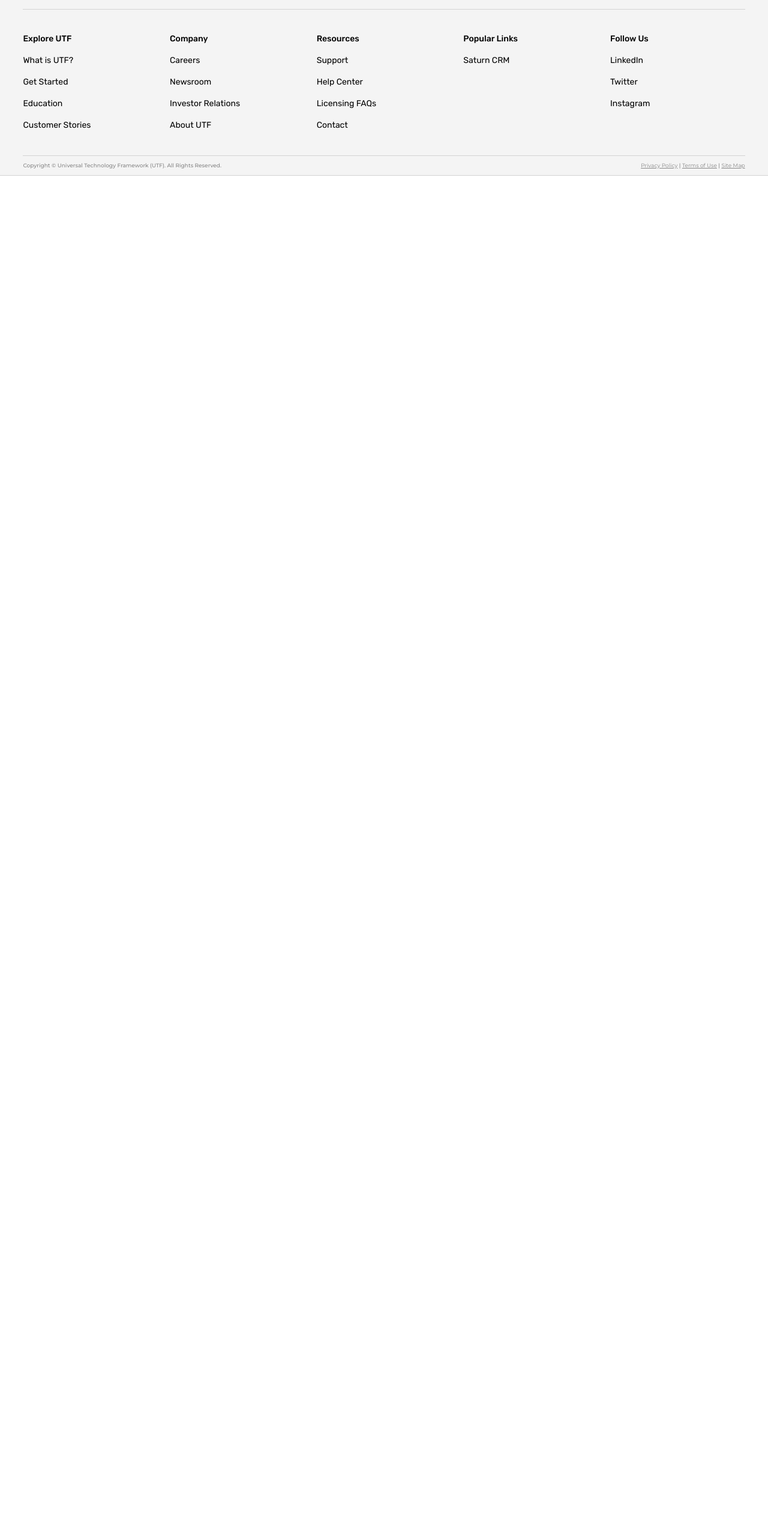
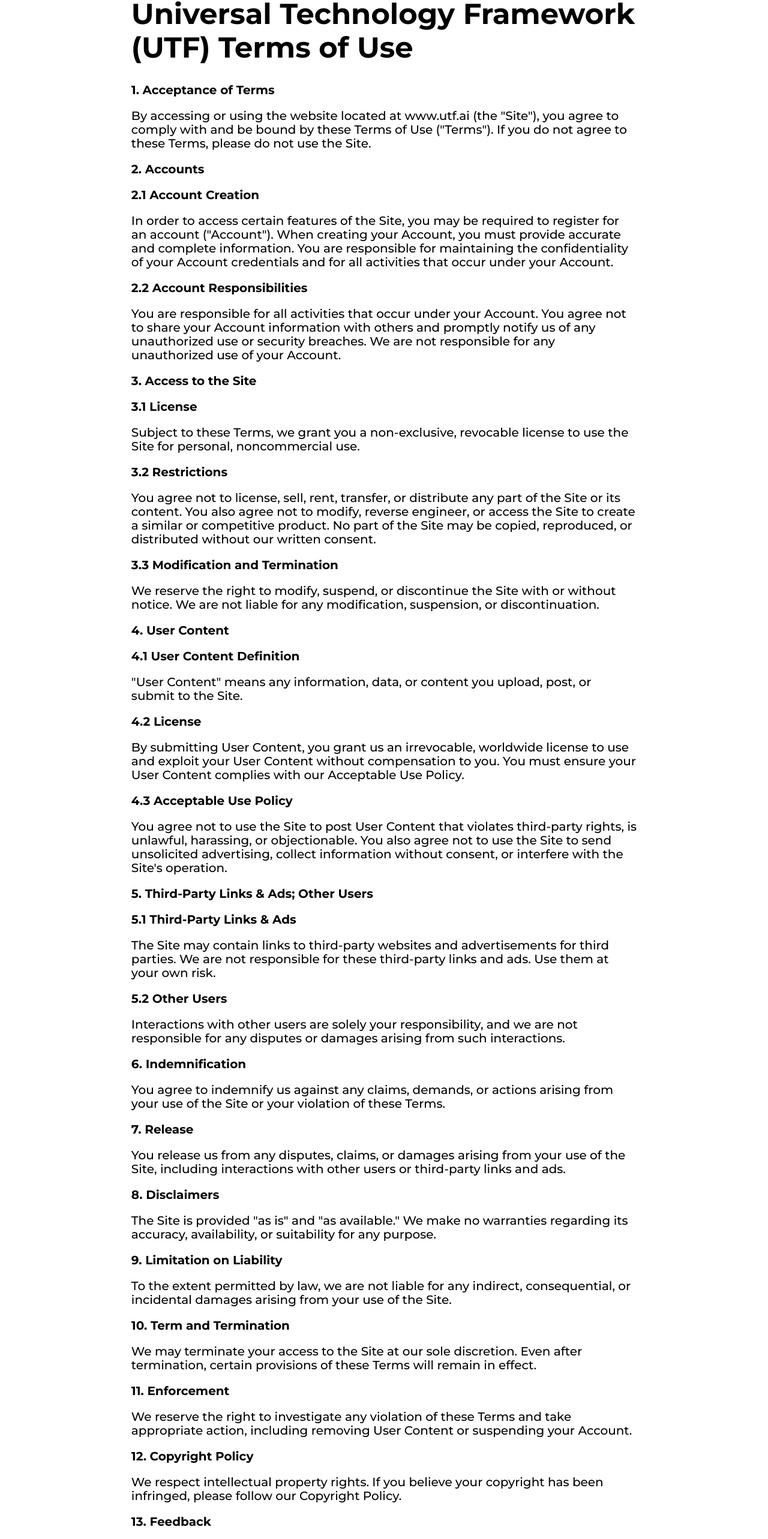
Before and after one commit to fconiglione/utf_website, a React (Create React App) app: page /terms-of-use in a window 1280 px wide. Shown: the part 179-2745 px from the top of the page at 60% size. Before the commit the page ends 800 px from the top, so only its background shows below. Built offline with nearby package versions, Linux system fonts and the light colour scheme.

Commit message:
created the terms of use policy

```diff
--- a/src/App.js
+++ b/src/App.js
@@ -7,7 +7,8 @@ import SmallFooter from "./components/SmallFooter";
 import SmallHeader from "./components/SmallHeader";
 import { BrowserRouter, Route, Routes } from 'react-router-dom';
 import Home from "./pages/Home";
-import Privacy from "./pages/Privacy";
+import PrivacyPolicy from "./pages/Privacy-Policy";
+import TermsOfUse from "./pages/Terms-Of-Use";
 
 function App() {
     return (
@@ -17,6 +18,8 @@ function App() {
                 <SmallHeader />
                 <Routes>
                     <Route path="/" element={<Home />} />
+                    <Route path="/privacy-policy" element={<PrivacyPolicy />} />
+                    <Route path="/terms-of-use" element={<TermsOfUse />} />
                 </Routes>
                 <LargeFooter />
                 <SmallFooter />
--- a/src/pages/Privacy.js
+++ b/src/pages/Privacy-Policy.js
@@ -1,7 +1,7 @@
 import React from "react";
 import "../styles/privacy.css";
 
-function Privacy () {
+function PrivacyPolicy () {
     return (
         <main>
             <section className="privacy-policy">
@@ -55,6 +55,8 @@ function Privacy () {
                     <p className="bold">9. International Transfers</p>
                     <p>Your information may be transferred to or accessed in jurisdictions with varying data protection levels, including the United States and Canada. We use Standard Contractual Clauses or Privacy Shield, where applicable, to protect your data during international transfers.</p>
                     <p className="bold">10. Children</p>
+                    <p>Our website is not intended for users under the age of 13. If you are under 13, do not provide your information.</p>
+                    <p className="bold">11. Contact Us</p>
                     <p>If you have questions or concerns about this Privacy Policy, please contact us at <a href="mailto:legal@utf.ai">legal@utf.ai</a>.</p>
                 </div>
                 <div>
@@ -65,4 +67,4 @@ function Privacy () {
     );
 }
 
-export default Privacy;
+export default PrivacyPolicy;
--- /dev/null
+++ b/src/pages/Terms-Of-Use.js
@@ -0,0 +1,124 @@
+import React from "react";
+import "../styles/terms-of-use.css";
+
+function TermsOfUse () {
+    return (
+        <main>
+            <section className="terms-of-use">
+                <div>
+                    <h1 className="bold">Universal Technology Framework (UTF) Terms of Use</h1>
+                </div>
+                <div>
+                    <p className="bold">1. Acceptance of Terms</p>
+                    <p>
+                        By accessing or using the website located at www.utf.ai (the "Site"), you agree to comply with and be bound by these Terms of Use ("Terms"). If you do not agree to these Terms, please do not use the Site.
+                    </p>
+                    <p className="bold">2. Accounts</p>
+                    <p className="bold">2.1 Account Creation</p>
+                    <p>
+                        In order to access certain features of the Site, you may be required to register for an account ("Account"). When creating your Account, you must provide accurate and complete information. You are responsible for maintaining the confidentiality of your Account credentials and for all activities that occur under your Account.
+                    </p>
+                    <p className="bold">2.2 Account Responsibilities</p>
+                    <p>
+                        You are responsible for all activities that occur under your Account. You agree not to share your Account information with others and promptly notify us of any unauthorized use or security breaches. We are not responsible for any unauthorized use of your Account.
+                    </p>
+                    <p className="bold">3. Access to the Site</p>
+                    <p className="bold">3.1 License</p>
+                    <p>
+                        Subject to these Terms, we grant you a non-exclusive, revocable license to use the Site for personal, noncommercial use.
+                    </p>
+                    <p className="bold">3.2 Restrictions</p>
+                    <p>
+                        You agree not to license, sell, rent, transfer, or distribute any part of the Site or its content. You also agree not to modify, reverse engineer, or access the Site to create a similar or competitive product. No part of the Site may be copied, reproduced, or distributed without our written consent.
+                    </p>
+                    <p className="bold">3.3 Modification and Termination</p>
+                    <p>
+                        We reserve the right to modify, suspend, or discontinue the Site with or without notice. We are not liable for any modification, suspension, or discontinuation.
+                    </p>
+                    <p className="bold">4. User Content</p>
+                    <p className="bold">4.1 User Content Definition</p>
+                    <p>
+                        "User Content" means any information, data, or content you upload, post, or submit to the Site.
+                    </p>
+                    <p className="bold">4.2 License</p>
+                    <p>
+                        By submitting User Content, you grant us an irrevocable, worldwide license to use and exploit your User Content without compensation to you. You must ensure your User Content complies with our Acceptable Use Policy.
+                    </p>
+                    <p className="bold">4.3 Acceptable Use Policy</p>
+                    <p>
+                        You agree not to use the Site to post User Content that violates third-party rights, is unlawful, harassing, or objectionable. You also agree not to use the Site to send unsolicited advertising, collect information without consent, or interfere with the Site's operation.
+                    </p>
+                    <p className="bold">5. Third-Party Links & Ads; Other Users</p>
+                    <p className="bold">5.1 Third-Party Links & Ads</p>
+                    <p>
+                        The Site may contain links to third-party websites and advertisements for third parties. We are not responsible for these third-party links and ads. Use them at your own risk.
+                    </p>
+                    <p className="bold">5.2 Other Users</p>
+                    <p>
+                        Interactions with other users are solely your responsibility, and we are not responsible for any disputes or damages arising from such interactions.
+                    </p>
+                    <p className="bold">6. Indemnification</p>
+                    <p>
+                        You agree to indemnify us against any claims, demands, or actions arising from your use of the Site or your violation of these Terms.
+                    </p>
+                    <p className="bold">7. Release</p>
+                    <p>
+                        You release us from any disputes, claims, or damages arising from your use of the Site, including interactions with other users or third-party links and ads.
+                    </p>
+                    <p className="bold">8. Disclaimers</p>
+                    <p>
+                        The Site is provided "as is" and "as available." We make no warranties regarding its accuracy, availability, or suitability for any purpose.
+                    </p>
+                    <p className="bold">9. Limitation on Liability</p>
+                    <p>
+                        To the extent permitted by law, we are not liable for any indirect, consequential, or incidental damages arising from your use of the Site.
+                    </p>
+                    <p className="bold">10. Term and Termination</p>
+                    <p>
+                        We may terminate your access to the Site at our sole discretion. Even after termination, certain provisions of these Terms will remain in effect.
+                    </p>
+                    <p className="bold">11. Enforcement</p>
+                    <p>
+                        We reserve the right to investigate any violation of these Terms and take appropriate action, including removing User Content or suspending your Account.
+                    </p>
+                    <p className="bold">12. Copyright Policy</p>
+                    <p>
+                        We respect intellectual property rights. If you believe your copyright has been infringed, please follow our Copyright Policy.
+                    </p>
+                    <p className="bold">13. Feedback</p>
+                    <p>
+                        Any feedback or suggestions you provide become our property, and we may use them without compensation or attribution.
+                    </p>
+                    <p className="bold">14. General</p>
+                    <p className="bold">14.1 Governing Law and Dispute Resolution</p>
+                    <p>
+                        These Terms are governed by the laws of the United States and Canada. Any disputes shall be resolved in the courts of the United States and Canada.
+                    </p>
+                    <p className="bold">14.2 Export</p>
+                    <p>
+                        You agree not to export the Site in violation of export laws.
+                    </p>
+                    <p className="bold">14.3 Electronic Communications</p>
+                    <p>
+                        You agree to receive communications from us electronically and that electronic communications satisfy any legal requirements.
+                    </p>
+                    <p className="bold">14.4 Entire Terms</p>
+                    <p>
+                        These Terms constitute the entire agreement between you and us regarding the use of the Site.
+                    </p>
+                    <p className="bold">14.5 Copyright/Trademark Information</p>
+                    <p>
+                        All content on the Site is our property or the property of third parties. You may not use our trademarks without our written consent.
+                    </p>
+                    <p className="bold">14.6 Contact Information</p>
+                    <p>If you have questions or concerns about this Terms of Use Policy, please contact us at <a href="mailto:legal@utf.ai">legal@utf.ai</a>.</p>
+                </div>
+                <div>
+                    <p className="bold">Last Updated: November 2, 2023</p>
+                </div>
+            </section>
+        </main>
+    );
+}
+
+export default TermsOfUse;
--- /dev/null
+++ b/src/styles/terms-of-use.css
@@ -0,0 +1,21 @@
+.terms-of-use {
+    padding: 5% 15%;
+    font-family: "Montserrat", sans-serif;
+}
+@media screen and (max-width: 900px) {
+    .terms-of-use {
+        padding: 3% 10%;
+    }
+}
+.terms-of-use p, .terms-of-use li, .terms-of-use a {
+    font-weight: 500;
+}
+.terms-of-use div:last-child {
+    padding: 30px 0 0 0;
+}
+.bold {
+    font-weight: 700 !important;
+}
+ol {
+    list-style-type: none;
+}
```
